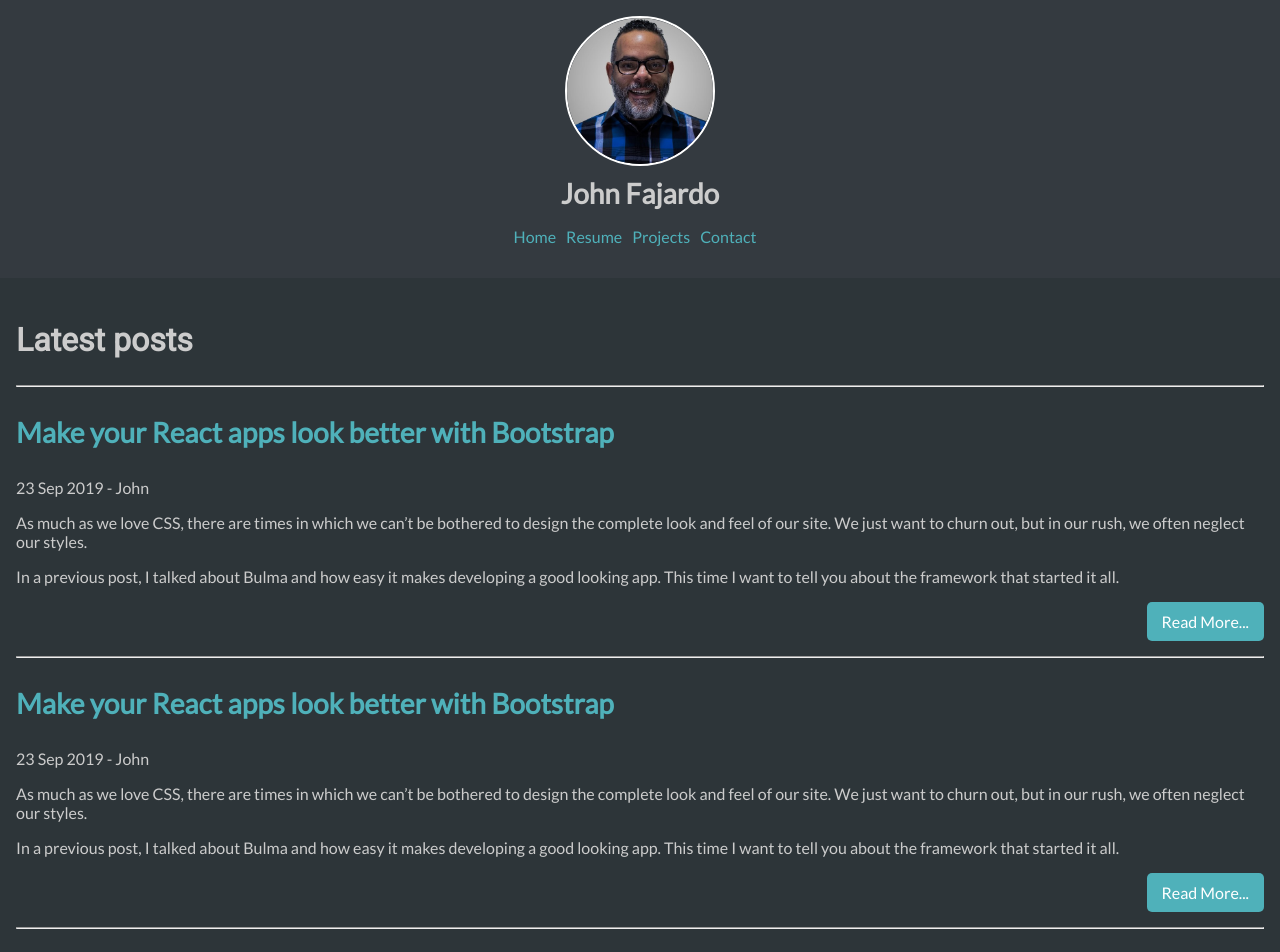
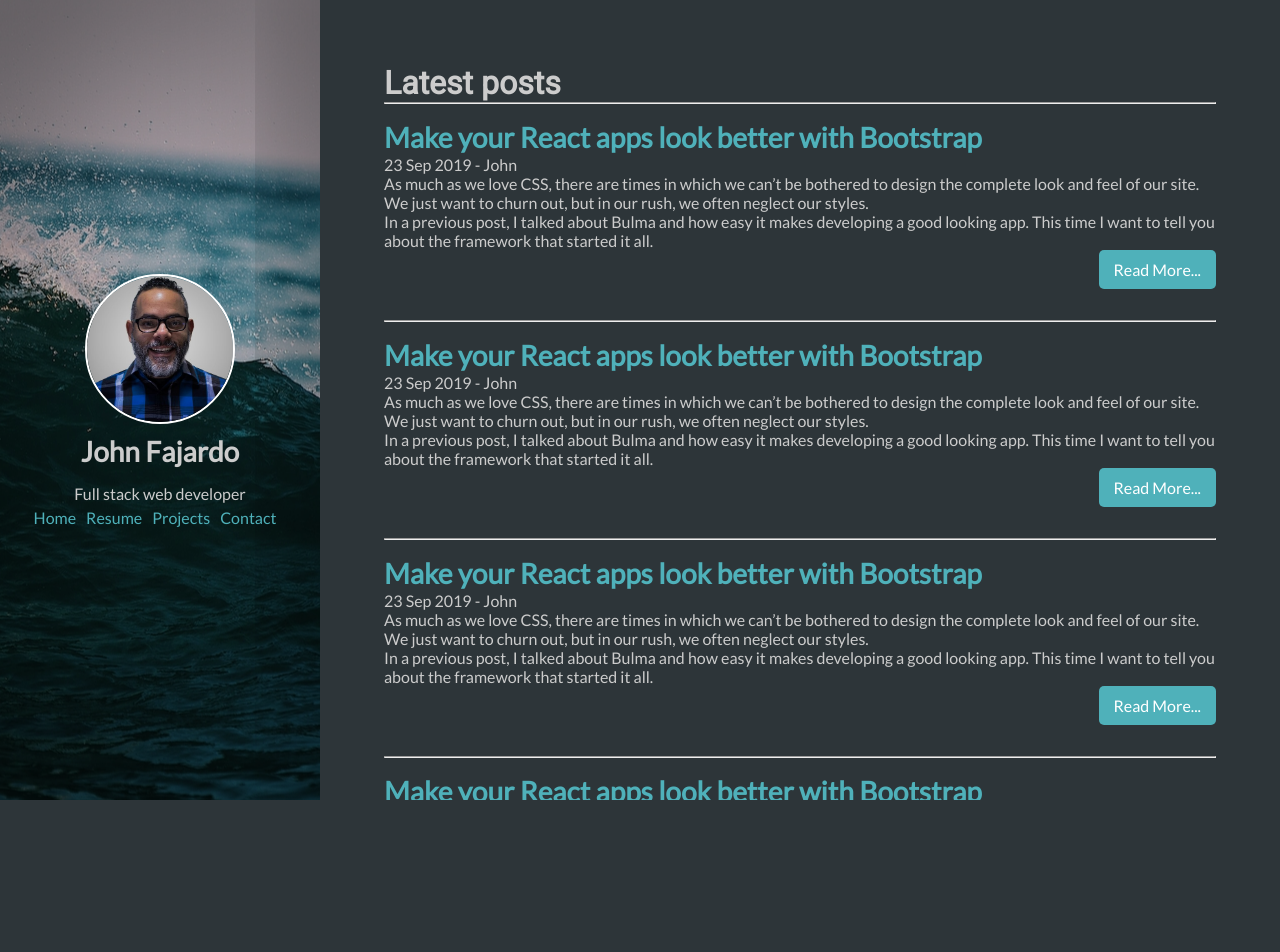
Before and after one commit to JohnFajardo/JohnFajardo, a website: page src/index.html in a window 1280 px wide. Shown: the top 952 px of the page. After the commit the page ends 800 px from the top, so only its background shows below. Drawn offline with Linux system fonts and the light colour scheme; files that its build step writes are made by us from their sources.

Commit message:
Adds desktop layout

```diff
--- a/src/index.html
+++ b/src/index.html
@@ -27,9 +27,9 @@
 
     <div class="content">
         <h2>Latest posts</h2>
-        <hr>
+        <hr />
         <article>
-            <h3><a href="#">Make your React apps look better with Bootstrap</a></h3>
+            <h3 class="post-title"><a href="#">Make your React apps look better with Bootstrap</a></h3>
             <p><span ></span> 23 Sep 2019 -  <span class="icon-user"> </span>  John</p>
             <p>As much as we love CSS, there are times in which we can’t be bothered to design the complete look and feel of our site. We just want to churn out, but in our rush, we often neglect our styles.</p>
             <p>In a previous post, I talked about Bulma and how easy it makes developing a good looking app. This time I want to tell you about the framework that started it all.</p>
@@ -39,7 +39,7 @@
         <hr class ="separator" />
 
         <article>
-            <h3><a href="#">Make your React apps look better with Bootstrap</a></h3>
+            <h3 class="post-title"><a href="#">Make your React apps look better with Bootstrap</a></h3>
             <p><span ></span> 23 Sep 2019 -  <span class="icon-user"> </span>  John</p>
             <p>As much as we love CSS, there are times in which we can’t be bothered to design the complete look and feel of our site. We just want to churn out, but in our rush, we often neglect our styles.</p>
             <p>In a previous post, I talked about Bulma and how easy it makes developing a good looking app. This time I want to tell you about the framework that started it all.</p>
@@ -49,7 +49,7 @@
         <hr class ="separator" />
 
         <article>
-            <h3><a href="#">Make your React apps look better with Bootstrap</a></h3>
+            <h3 class="post-title"><a href="#">Make your React apps look better with Bootstrap</a></h3>
             <p><span ></span> 23 Sep 2019 -  <span class="icon-user"> </span>  John</p>
             <p>As much as we love CSS, there are times in which we can’t be bothered to design the complete look and feel of our site. We just want to churn out, but in our rush, we often neglect our styles.</p>
             <p>In a previous post, I talked about Bulma and how easy it makes developing a good looking app. This time I want to tell you about the framework that started it all.</p>
@@ -59,7 +59,7 @@
         <hr class ="separator" />
 
         <article>
-            <h3><a href="#">Make your React apps look better with Bootstrap</a></h3>
+            <h3 class="post-title"><a href="#">Make your React apps look better with Bootstrap</a></h3>
             <p><span ></span> 23 Sep 2019 -  <span class="icon-user"> </span>  John</p>
             <p>As much as we love CSS, there are times in which we can’t be bothered to design the complete look and feel of our site. We just want to churn out, but in our rush, we often neglect our styles.</p>
             <p>In a previous post, I talked about Bulma and how easy it makes developing a good looking app. This time I want to tell you about the framework that started it all.</p>
@@ -69,7 +69,7 @@
         <hr class ="separator" />
 
         <article>
-            <h3><a href="#">Make your React apps look better with Bootstrap</a></h3>
+            <h3 class="post-title"><a href="#">Make your React apps look better with Bootstrap</a></h3>
             <p><span ></span> 23 Sep 2019 -  <span class="icon-user"> </span>  John</p>
             <p>As much as we love CSS, there are times in which we can’t be bothered to design the complete look and feel of our site. We just want to churn out, but in our rush, we often neglect our styles.</p>
             <p>In a previous post, I talked about Bulma and how easy it makes developing a good looking app. This time I want to tell you about the framework that started it all.</p>
@@ -79,7 +79,7 @@
         <hr class ="separator" />
 
         <article>
-            <h3><a href="#">Make your React apps look better with Bootstrap</a></h3>
+            <h3 class="post-title"><a href="#">Make your React apps look better with Bootstrap</a></h3>
             <p><span ></span> 23 Sep 2019 -  <span class="icon-user"> </span>  John</p>
             <p>As much as we love CSS, there are times in which we can’t be bothered to design the complete look and feel of our site. We just want to churn out, but in our rush, we often neglect our styles.</p>
             <p>In a previous post, I talked about Bulma and how easy it makes developing a good looking app. This time I want to tell you about the framework that started it all.</p>
@@ -89,7 +89,7 @@
         <hr class ="separator" />
 
         <article>
-            <h3><a href="#">Make your React apps look better with Bootstrap</a></h3>
+            <h3 class="post-title"><a href="#">Make your React apps look better with Bootstrap</a></h3>
             <p><span ></span> 23 Sep 2019 -  <span class="icon-user"> </span>  John</p>
             <p>As much as we love CSS, there are times in which we can’t be bothered to design the complete look and feel of our site. We just want to churn out, but in our rush, we often neglect our styles.</p>
             <p>In a previous post, I talked about Bulma and how easy it makes developing a good looking app. This time I want to tell you about the framework that started it all.</p>
@@ -99,7 +99,7 @@
         <hr class ="separator" />
 
         <article>
-            <h3><a href="#">Make your React apps look better with Bootstrap</a></h3>
+            <h3 class="post-title"><a href="#">Make your React apps look better with Bootstrap</a></h3>
             <p><span ></span> 23 Sep 2019 -  <span class="icon-user"> </span>  John</p>
             <p>As much as we love CSS, there are times in which we can’t be bothered to design the complete look and feel of our site. We just want to churn out, but in our rush, we often neglect our styles.</p>
             <p>In a previous post, I talked about Bulma and how easy it makes developing a good looking app. This time I want to tell you about the framework that started it all.</p>
--- a/src/scss/_base.scss
+++ b/src/scss/_base.scss
@@ -1,4 +1,7 @@
-$button-color: #4fb1ba;
+* {
+    padding: 0;
+    margin: 0;
+}
 
 .profile {
     width: 100%;
--- a/src/scss/_layout.scss
+++ b/src/scss/_layout.scss
@@ -9,13 +9,38 @@ body {
 
 .container {
     width: 100vw;
+    display: grid;
+    height:100vh;
+
+    @media all and (min-width: 992px) {
+        display:grid;
+        grid-template-columns: repeat(12, 1fr);
+    }
 }
 
 .navigation {
     background-color: #343a40;
+    text-align: center;
     padding:16px;
+
+    @media all and (min-width: 992px) {
+        grid-column: span 3;
+        height: 100vh;
+        background: url("../images/wave.jpg") center;
+        box-shadow: inset 0px 0px 450px black;
+        display: flex;
+        flex-direction: column;
+        justify-content: center;
+    }
 }
 
 .content {
     padding: 16px;
+
+    @media all and (min-width: 992px){
+        overflow: auto;
+        grid-column:span 9;
+        padding:  64px;
+        overflow: auto;
+    }
 }
--- a/src/scss/_typography.scss
+++ b/src/scss/_typography.scss
@@ -45,6 +45,10 @@ a {
 
 .tagline {
   display: none;
+  @media all and (min-width: 992px) {
+    display:block;
+    margin: 5px;
+}
 }
 
 p {
@@ -62,3 +66,7 @@ p {
     color: #fff;
   }
 }
+
+.post-title {
+  margin-top: 16px;
+}
```
Also changed, not shown: dist/index.html, dist/styles.css.
